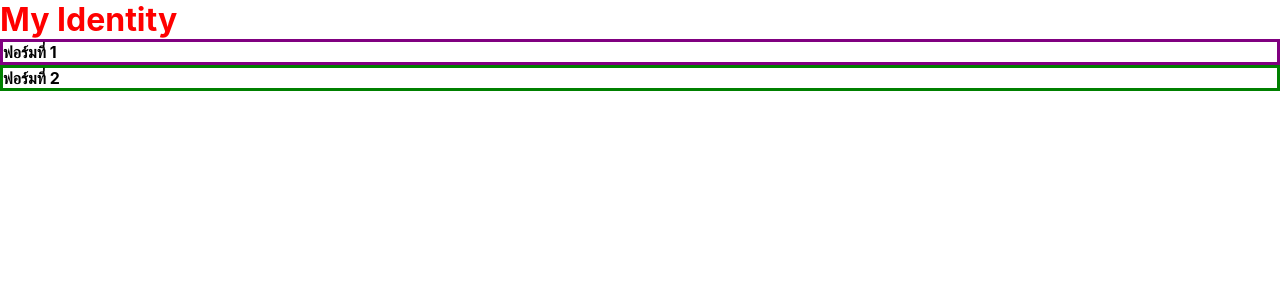
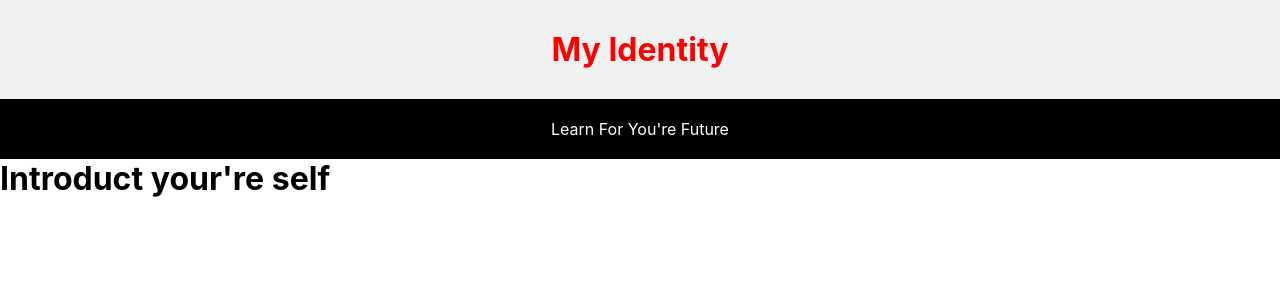
Before and after one commit to NuntapongS/my-portfolio, a React (Create React App) app: page / in a window 1280 px wide. Shown: the top 300 px of the page. Built offline with nearby package versions, Linux system fonts and the light colour scheme.

Commit message:
add top nav bar

```diff
--- a/src/App.css
+++ b/src/App.css
@@ -36,23 +36,27 @@
 }
 
 .sub-title {
-  font-size: 0.5em;
+  font-size: 2.0em;
   font-weight: bold;
   color: black;
 }
 
-.boreder-form1 {
-  border-style: solid;
-  border-color: purple;
+.header {
+  background-color: #F1F1F1;
+  text-align: center;
+  padding: 30px;
 }
 
-.boreder-form2 {
-  border-style: solid;
-  border-color: green;
+.content {
+  font-size: 1.5em;
 }
 
-.flex-container {
-  display: flex;
+.topnav {
+  overflow: hidden;
+  background-color: black;
+  color: white;
+  padding: 20px;
+  text-align: center;
 }
 
 @keyframes App-logo-spin {
--- a/src/App.tsx
+++ b/src/App.tsx
@@ -3,11 +3,11 @@ import "./App.css";
 function App() {
   return (
     <>
-      <div className="title">
-        My Identity
-        <div className="sub-title boreder-form1">ฟอร์มที่ 1</div>
-        <div className="sub-title boreder-form2">ฟอร์มที่ 2</div>
+      <div className="title header">My Identity</div>
+      <div className="topnav">
+        <span>Learn For You're Future</span>
       </div>
+      <div className="sub-title">Introduct your're self</div>
     </>
   );
 }
```
